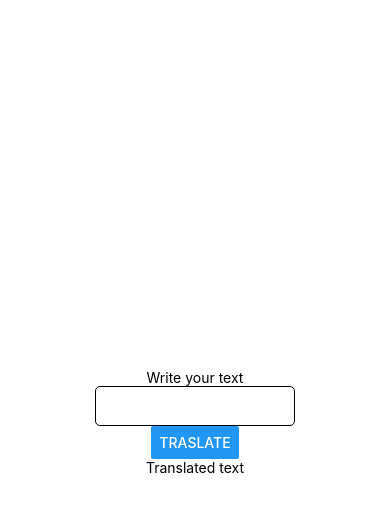
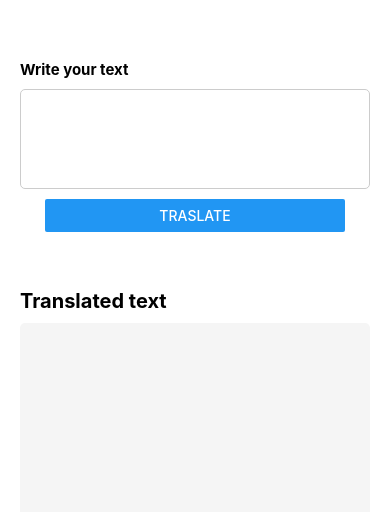
Before and after one commit to Lautaro124/traslate_app, a React Native app: screen / in a window 390 px wide. Shown: the top 512 px of the page. Built offline with nearby package versions, Linux system fonts and the light colour scheme.

Commit message:
Styling app

```diff
--- a/App.tsx
+++ b/App.tsx
@@ -1,8 +1,10 @@
 import { StatusBar } from 'expo-status-bar'
 import { useState } from 'react'
 import service from './service/service'
-import { Button, StyleSheet, Text, TextInput, View } from 'react-native'
+import { StyleSheet, View } from 'react-native'
 import type { Translate } from './interfaces/traslate'
+import InputTraslate from './components/inputTraslate'
+import TextTraslate from './components/textTraslate'
 
 export default function App () {
   const [text, setText] = useState<string>('')
@@ -16,15 +18,8 @@ export default function App () {
   return (
     <View style={styles.container}>
       <StatusBar style='auto'/>
-      <Text>Write your text</Text>
-      <TextInput style={styles.input} onChangeText={setText} />
-      <Button title='Traslate' onPress={() => { void translate() }} />
-      <View>
-        <Text>Translated text</Text>
-        <View>
-          <Text>{translatedText}</Text>
-        </View>
-      </View>
+      <InputTraslate setText={setText} translate={translate} />
+      <TextTraslate traslateText={translatedText} />
     </View>
   )
 }
@@ -35,12 +30,5 @@ const styles = StyleSheet.create({
     backgroundColor: '#fff',
     alignItems: 'center',
     justifyContent: 'center'
-  },
-  input: {
-    height: 40,
-    width: 200,
-    borderWidth: 1,
-    borderColor: 'black',
-    borderRadius: 5
   }
 })
--- /dev/null
+++ b/components/inputTraslate.tsx
@@ -0,0 +1,53 @@
+import { Button, StyleSheet, Text, TextInput, View } from 'react-native'
+
+interface Props {
+  setText: (text: string) => void
+  translate: () => Promise<void>
+}
+
+const InputTraslate = ({ setText, translate }: Props) => {
+  return (
+    <View style={styles.container}>
+      <Text style={styles.title} >Write your text</Text>
+      <TextInput style={styles.input} onChangeText={setText} />
+      <View style={styles.button}>
+        <Button
+          title='Traslate'
+          onPress={() => { void translate() }}
+        />
+      </View>
+    </View>
+  )
+}
+
+export default InputTraslate
+
+const styles = StyleSheet.create({
+  container: {
+    width: '100%',
+    marginTop: 40,
+    padding: 20,
+    alignItems: 'center',
+    justifyContent: 'center'
+  },
+  title: {
+    width: '100%',
+    fontSize: 15,
+    fontWeight: 'bold'
+  },
+  input: {
+    marginVertical: 10,
+    height: 100,
+    width: '100%',
+    borderWidth: 1,
+    borderColor: '#cccccc',
+    borderRadius: 5,
+    textAlign: 'left',
+    textAlignVertical: 'top',
+    padding: 5
+  },
+  button: {
+    width: 300,
+    height: 50
+  }
+})
--- /dev/null
+++ b/components/textTraslate.tsx
@@ -0,0 +1,40 @@
+import { StyleSheet, Text, View } from 'react-native'
+
+const TextTraslate = ({ traslateText }: { traslateText: string }) => {
+  return (
+    <View style={styles.contaner}>
+        <Text style={styles.title}>Translated text</Text>
+        <View style={styles.textContainer}>
+          <Text style={styles.text}>{traslateText}</Text>
+        </View>
+      </View>
+  )
+}
+
+export default TextTraslate
+
+const styles = StyleSheet.create({
+  contaner: {
+    flex: 3,
+    width: '100%',
+    padding: 20,
+    backgroundColor: '#fff',
+    alignItems: 'flex-start'
+  },
+  title: {
+    fontSize: 20,
+    fontWeight: 'bold',
+    marginBottom: 10
+  },
+  textContainer: {
+    width: '100%',
+    height: 400,
+    backgroundColor: '#f5f5f5',
+    borderRadius: 5,
+    padding: 5
+  },
+  text: {
+    fontSize: 16,
+    fontWeight: 'normal'
+  }
+})
--- a/service/service.ts
+++ b/service/service.ts
@@ -1,6 +1,6 @@
 
 const service = async <D>(data: string, path?: string) => {
-  const response = await fetch(`http://192.168.0.40:80/${path ?? ''}?text=${data}`,
+  const response = await fetch(`http://192.168.0.42:80/${path ?? ''}?text=${data}`,
     {
       method: 'POST'
     })
```
